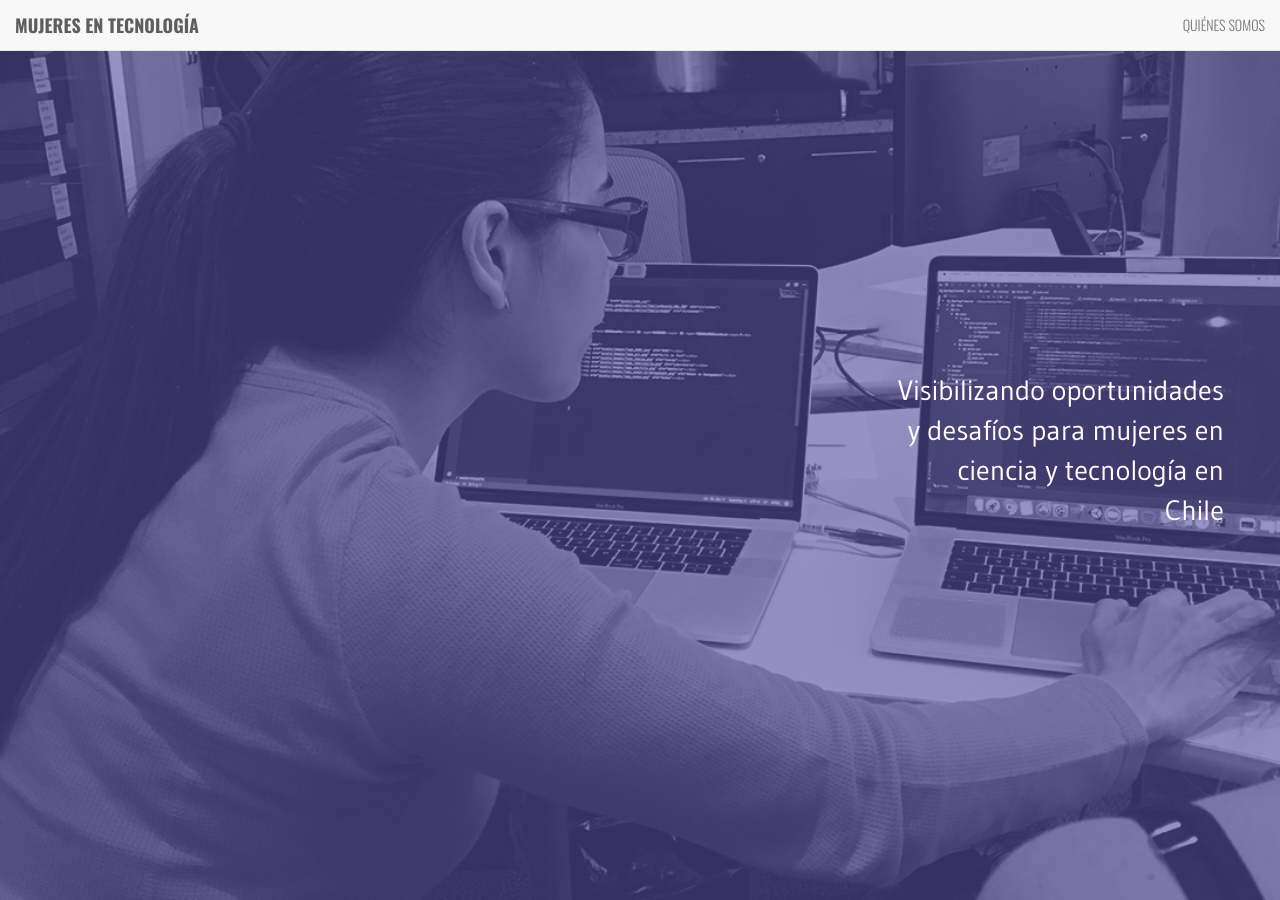
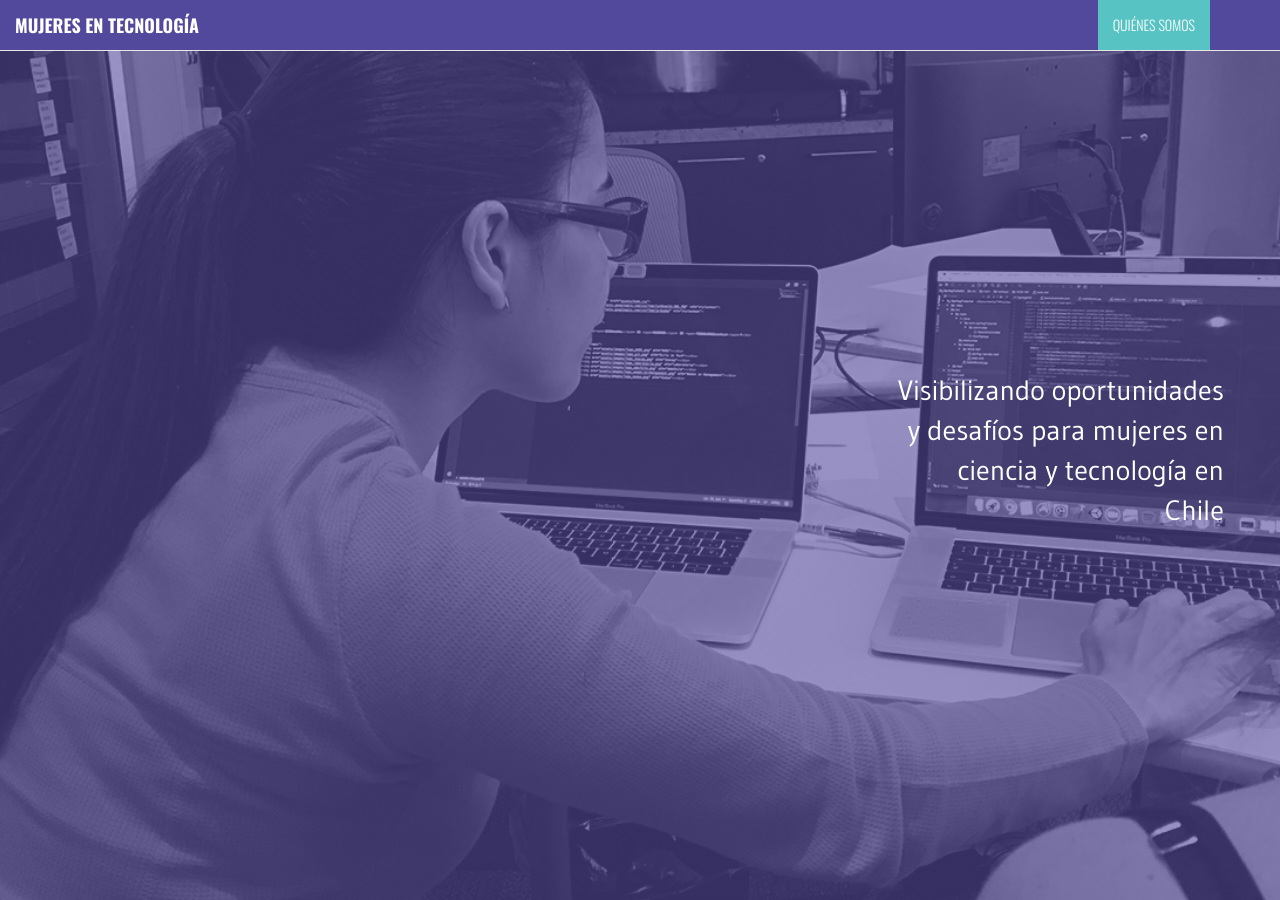
Before and after one commit to mujeresentecnologia/portal, a Jekyll site: the page built from index.md, in a window 1280 px wide and 900 px high. Built offline with Jekyll 4.4.1, drawn with Linux system fonts in a browser that asks for light colours.

Commit message:
[#21] Changes background color and links text color of navbar; also extracts navbar css to other file

```diff
--- a/_includes/head.html
+++ b/_includes/head.html
@@ -5,6 +5,8 @@
 <link rel="stylesheet" href="https://fonts.googleapis.com/css?family=Oswald:200,300,700">
 <link rel="stylesheet" href="https://fonts.googleapis.com/css?family=Gudea">
 <link rel="stylesheet" href="assets/main.css">
+<link rel="stylesheet" href="assets/navbar.css">
+<link rel="stylesheet" href="assets/banner.css">
 <script src="https://code.jquery.com/jquery-1.12.2.min.js" integrity="sha256-lZFHibXzMHo3GGeehn1hudTAP3Sc0uKXBXAzHX1sjtk=" crossorigin="anonymous"></script>
 <script src="assets/js/bootstrap-3.3.7.min.js"></script>
 {% include google_analytics.html %}
--- a/_layouts/about.html
+++ b/_layouts/about.html
@@ -3,7 +3,6 @@
 
 <head>
   {% include head.html %}
-  <link rel="stylesheet" href="assets/banner.css">
 </head>
 
 <body>
--- a/_layouts/home.html
+++ b/_layouts/home.html
@@ -4,7 +4,6 @@
 <head>
   {% include head.html %}
   <link rel="stylesheet" href="assets/home.css">
-  <link rel="stylesheet" href="assets/banner.css">
 </head>
 
 <body>
--- a/assets/banner.css
+++ b/assets/banner.css
@@ -17,3 +17,16 @@
 }
 
 {% endfor %}
+
+.met_banner_text {
+  color: #FFFFFF;
+  float: right;
+  min-width: 250px;
+  padding-right: 2em;
+  position: relative;
+  top: 50%;
+  transform: translateY(-50%);
+  text-align: right;
+  width: 30%;
+  font-size: 2em;
+}
--- a/assets/main.css
+++ b/assets/main.css
@@ -38,10 +38,6 @@ footer p {
   color: var(--second-text-color);
 }
 
-#navbarText {
-  font-family: 'Oswald', sans-serif;
-}
-
 .met_content {
   padding: 4em 0 0 0;
   font-family: 'Gudea', sans-serif;
@@ -50,16 +46,3 @@ footer p {
 .met_content p {
 	text-align: center;
 }
-
-.met_banner_text {
-  color: #FFFFFF;
-  float: right;
-  min-width: 250px;
-  padding-right: 2em;
-  position: relative;
-  top: 50%;
-  transform: translateY(-50%);
-  text-align: right;
-  width: 30%;
-  font-size: 2em;
-}
--- /dev/null
+++ b/assets/navbar.css
@@ -0,0 +1,19 @@
+#navbarText {
+  font-family: 'Oswald', sans-serif;
+}
+
+#navbarText a {
+  color: var(--links-color);
+}
+
+.navbar-default {
+  background-color: var(--primary-color-background);
+}
+
+.navbar-right {
+  padding-right: 5em;
+}
+
+.navbar-right li {
+  background-color: var(--second-color-background);
+}
```
